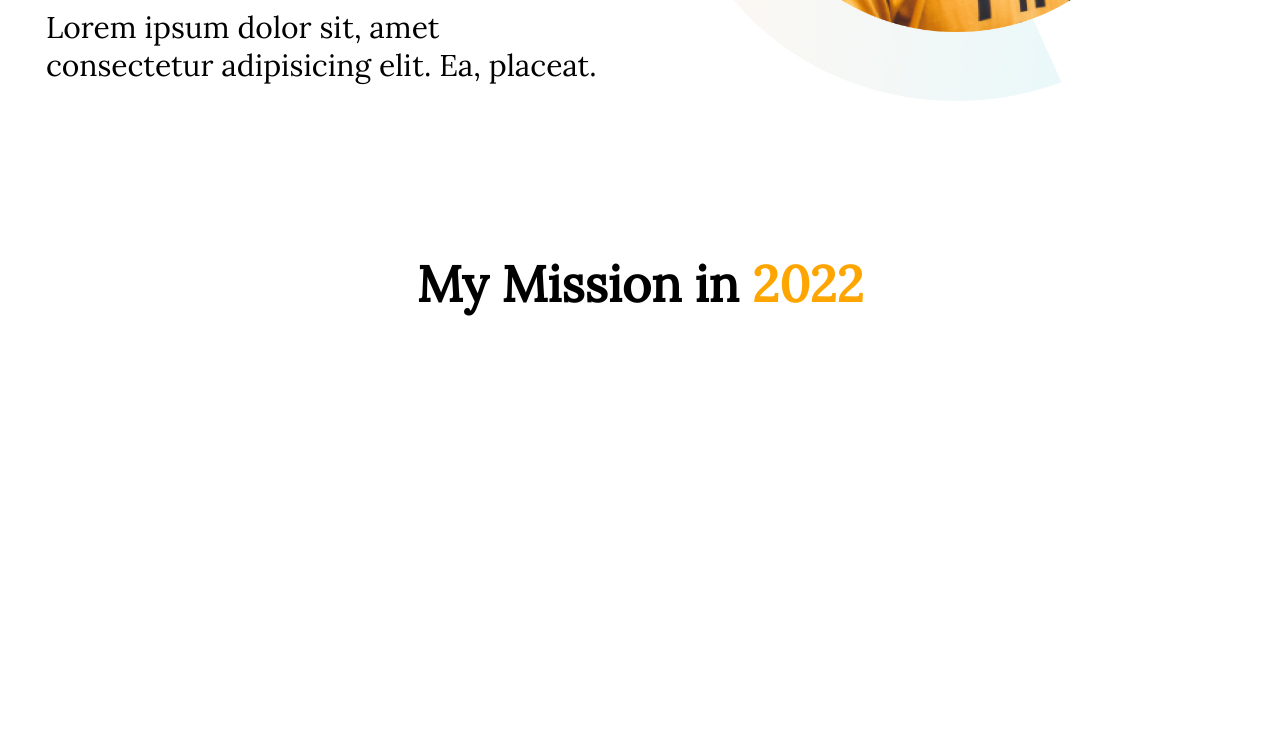
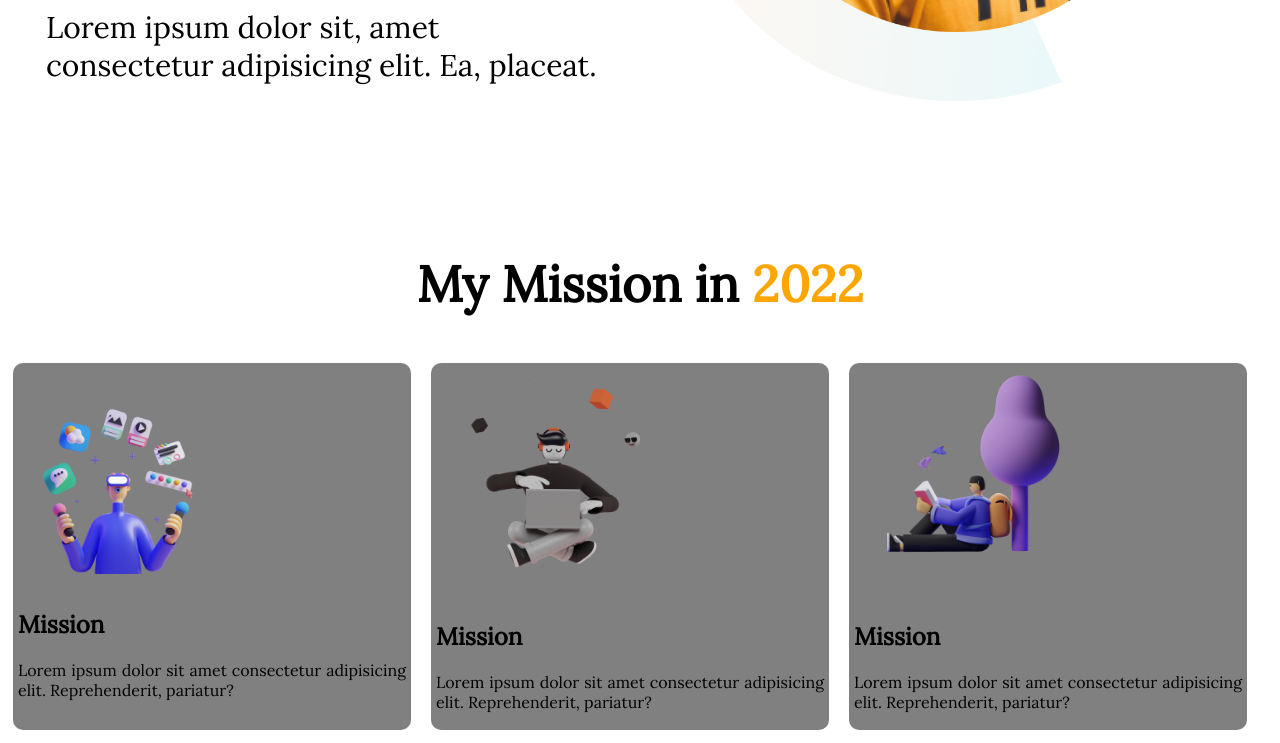
Before and after one commit to ShadekulShovo/webDay5Assignment, a plain HTML site: page index.html in a window 1280 px wide. Shown: the part 590-1333 px from the top of the page. Before the commit the page ends 948 px from the top, so only its background shows below. Drawn offline with Linux system fonts and the light colour scheme.

Commit message:
Second Section Almost Done, But Lunch Break

```diff
--- a/index.html
+++ b/index.html
@@ -45,8 +45,67 @@
     <!-- Start Section 2 -->
     <section class="myMission">
       <h1>My Mission in <span class="missionColor">2022</span></h1>
-      <!-- Cards Start -->
-      <div class="myMissionCards"></div>
+      <div class="card">
+        <!-- Card1 Start -->
+        <div class="myMissionCard">
+          <div class="cardImage">
+            <img
+              src="mission-2022-main/images/illustrators/illustrator-1.png"
+              alt="illustrator-1"
+            />
+          </div>
+          <div class="cardTitle">
+            <h2>Mission</h2>
+          </div>
+          <div class="cardDescription">
+            <p>
+              Lorem ipsum dolor sit amet consectetur adipisicing elit.
+              Reprehenderit, pariatur?
+            </p>
+          </div>
+        </div>
+        <!-- Card1 Ends -->
+
+        <!-- Card2 Starts -->
+        <div class="myMissionCard">
+          <div class="cardImage">
+            <img
+              src="mission-2022-main/images/illustrators/illustrator-2.png"
+              alt="illustrator-2"
+            />
+          </div>
+          <div class="cardTitle">
+            <h2>Mission</h2>
+          </div>
+          <div class="cardDescription">
+            <p>
+              Lorem ipsum dolor sit amet consectetur adipisicing elit.
+              Reprehenderit, pariatur?
+            </p>
+          </div>
+        </div>
+        <!-- Card2 Ends -->
+
+        <!-- Card3 Start -->
+        <div class="myMissionCard">
+          <div class="cardImage">
+            <img
+              src="mission-2022-main/images/illustrators/illustrator-3.png"
+              alt="illustrator-3"
+            />
+          </div>
+          <div class="cardTitle">
+            <h2>Mission</h2>
+          </div>
+          <div class="cardDescription">
+            <p>
+              Lorem ipsum dolor sit amet consectetur adipisicing elit.
+              Reprehenderit, pariatur?
+            </p>
+          </div>
+        </div>
+        <!-- Card3 Ends -->
+      </div>
     </section>
 
     <!-- Start Section 3 -->
--- a/style.css
+++ b/style.css
@@ -44,3 +44,31 @@ body {
 .missionColor {
   color: orange;
 }
+/* Section1 Ends */
+
+/* Section2-Card Starts */
+
+.card {
+  display: flex;
+  padding: 5px;
+}
+
+.myMissionCard {
+  width: 33%;
+  background-color: gray;
+  border-radius: 10px;
+  padding: 2px 5px;
+  margin-right: 20px;
+}
+
+.cardTitle h2 {
+  text-align: left;
+}
+
+.cardDescription {
+  text-align: justify;
+}
+
+.cardImage img {
+  width: 60%;
+}
```
